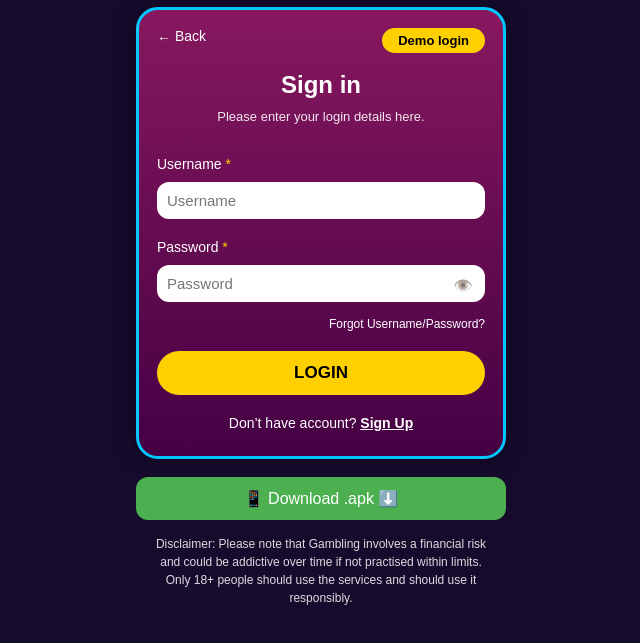
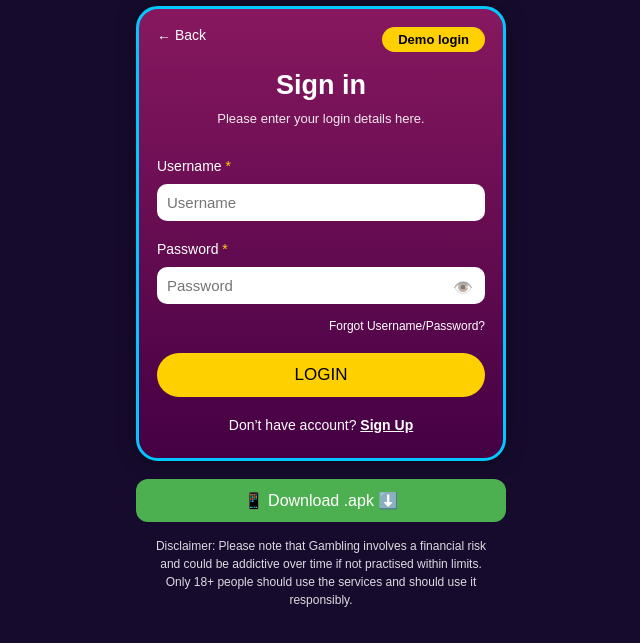
Before and after one commit to rajputnikhil8441/paribook, a plain HTML site: page index.html in a window 1280 px wide. Shown: the part 143-786 px from the top of the page, without its empty margins (319-959 px from the left). Drawn offline with Linux system fonts and the light colour scheme.

Commit message:
Update style.css

```diff
--- a/style.css
+++ b/style.css
@@ -68,7 +68,7 @@ body {
 /* HEADINGS */
 .signin-title {
   text-align: center;
-  font-size: 24px;
+  font-size: 27px;
   margin-top: 8px;
 }
 
@@ -95,7 +95,7 @@ label {
 .input-field {
   width: 100%;
   padding: 10px;
-  border-radius: 12px;
+  border-radius: 10px;
   border: none;
   font-size: 15px;
   background: #fff;
@@ -132,7 +132,7 @@ label {
   border: none;
   border-radius: 25px;
   font-size: 17px;
-  font-weight: bold;
+  font-weight: normal;
   cursor: pointer;
   margin-top: 10px;
 }
```
